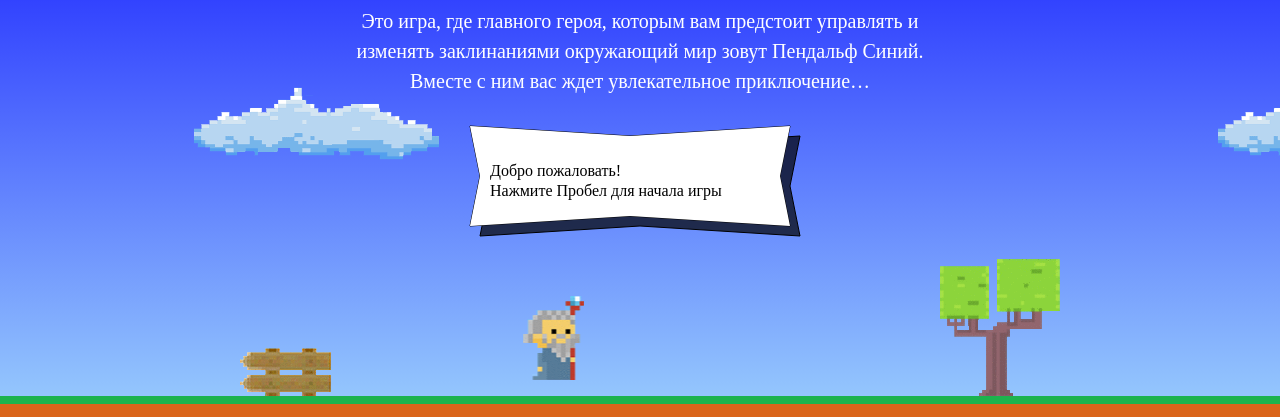
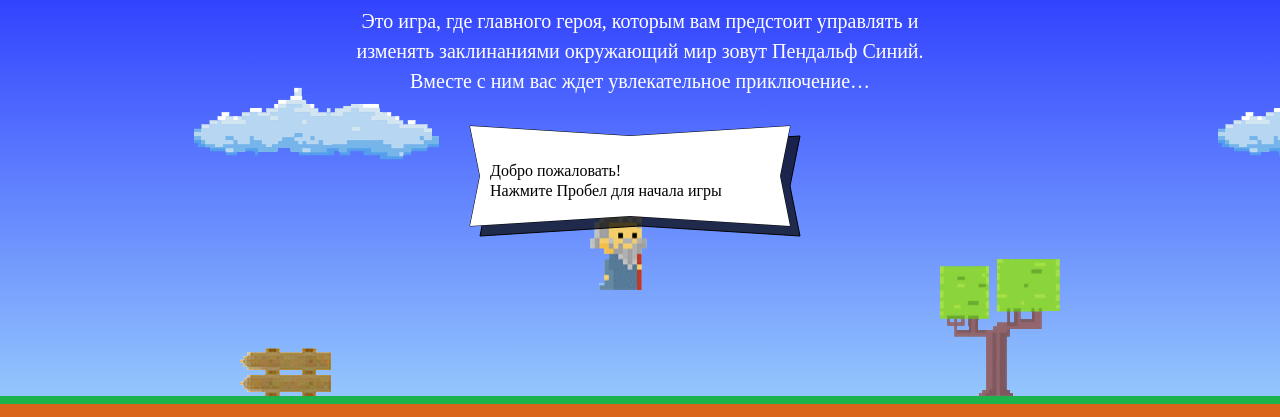
Before and after one commit to MadMikhail/CodeAndMagick, a plain HTML site: page index.html in a window 1280 px wide. Shown: the part 203-620 px from the top of the page. Drawn offline with Linux system fonts and the light colour scheme; a web font is replaced by a local one.

Commit message:
Дз первой лекции

```diff
--- a/index.html
+++ b/index.html
@@ -180,7 +180,27 @@
     <p class="setup-similar-label">Петр Петров</p>
   </div>
 </template>
+<script>
+  var fireballSize = 40;
+  var getFireballSpeed = function(left){
+      return left ? 5 : 2;
+  }
+  var wizardSpeed = 3;
+  var wizaedWidth = 70;
+  var getWizardHeight = function(){
+    return 1.337 * wizaedWidth;
+  }
+  var getWizardX = function(width){
+    width = 300;
+    return width;
+  }
+  var getWizardY = function(height){
+    height = 100;
+    return height;
 
+}
+
+</script>
 <script src="js/game.js"></script>
 
 </body>
```
